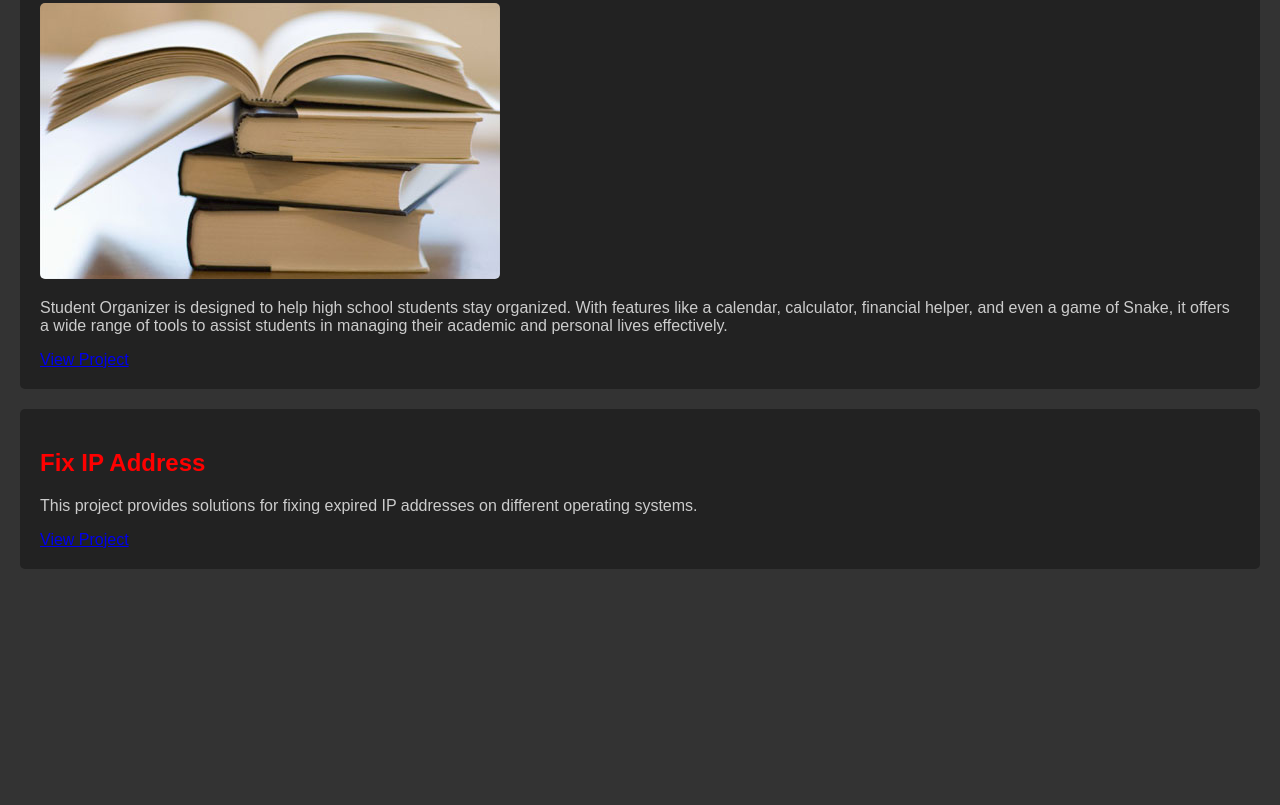
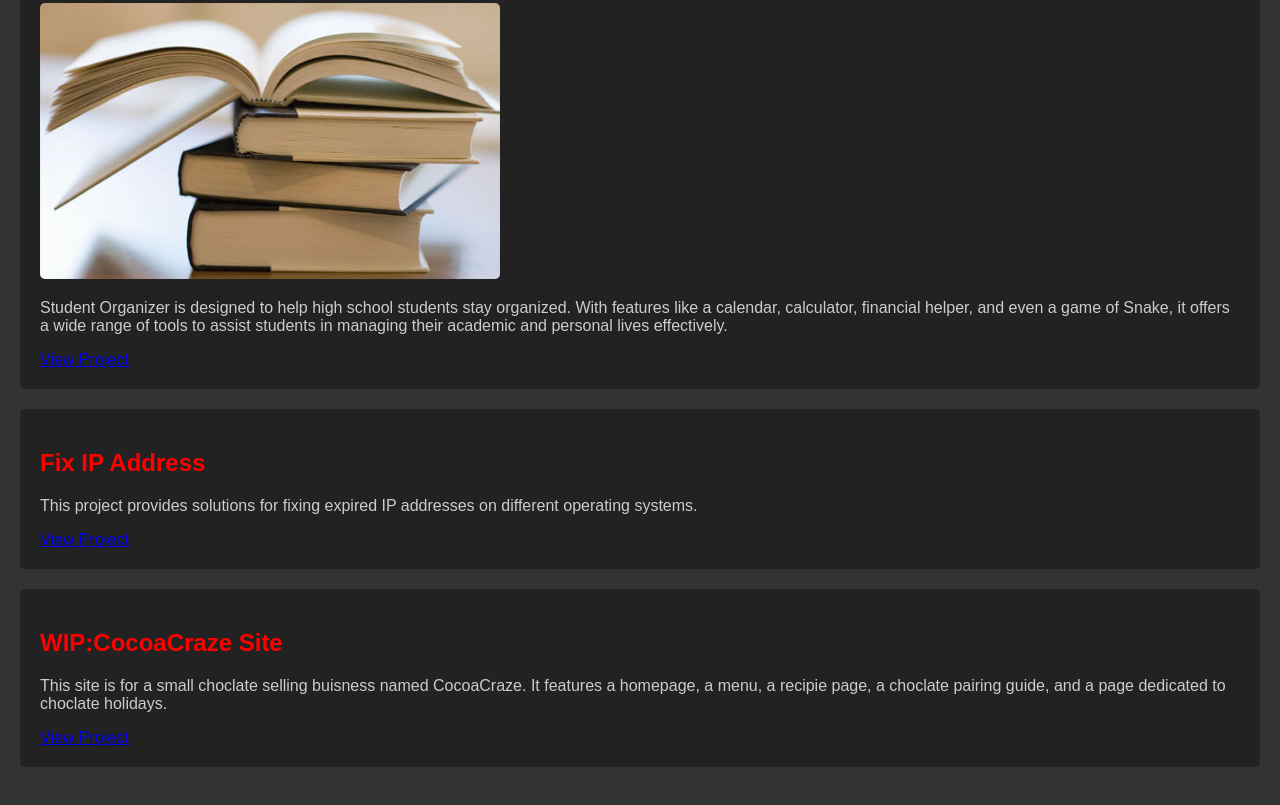
Before and after one commit to Volcano08/Portfolio, a plain HTML site: page Sites/Projects.html in a window 1280 px wide. Shown: the part 1184-1989 px from the top of the page. Before the commit the page ends 1793 px from the top, so only its background shows below. Drawn offline with Linux system fonts and the light colour scheme.

Commit message:
Update Projects.html

```diff
--- a/Sites/Projects.html
+++ b/Sites/Projects.html
@@ -104,7 +104,13 @@
     <a href="https://volcano08.github.io/IPFix/">View Project</a>
   </div>
   <!-- End of Fix IP Address Section -->
-
+  <div class="project">
+    <h2>WIP:CocoaCraze Site</h2>
+    <p>
+      This site is for a small choclate selling buisness named CocoaCraze. It features a homepage, a menu, a recipie page, a choclate pairing guide, and a page dedicated to choclate holidays.
+    </p>
+    <a href="https://volcano08.github.io/WIPCocoaCraze/">View Project</a>
+  </div>
 </main>
 
 <footer>
```
